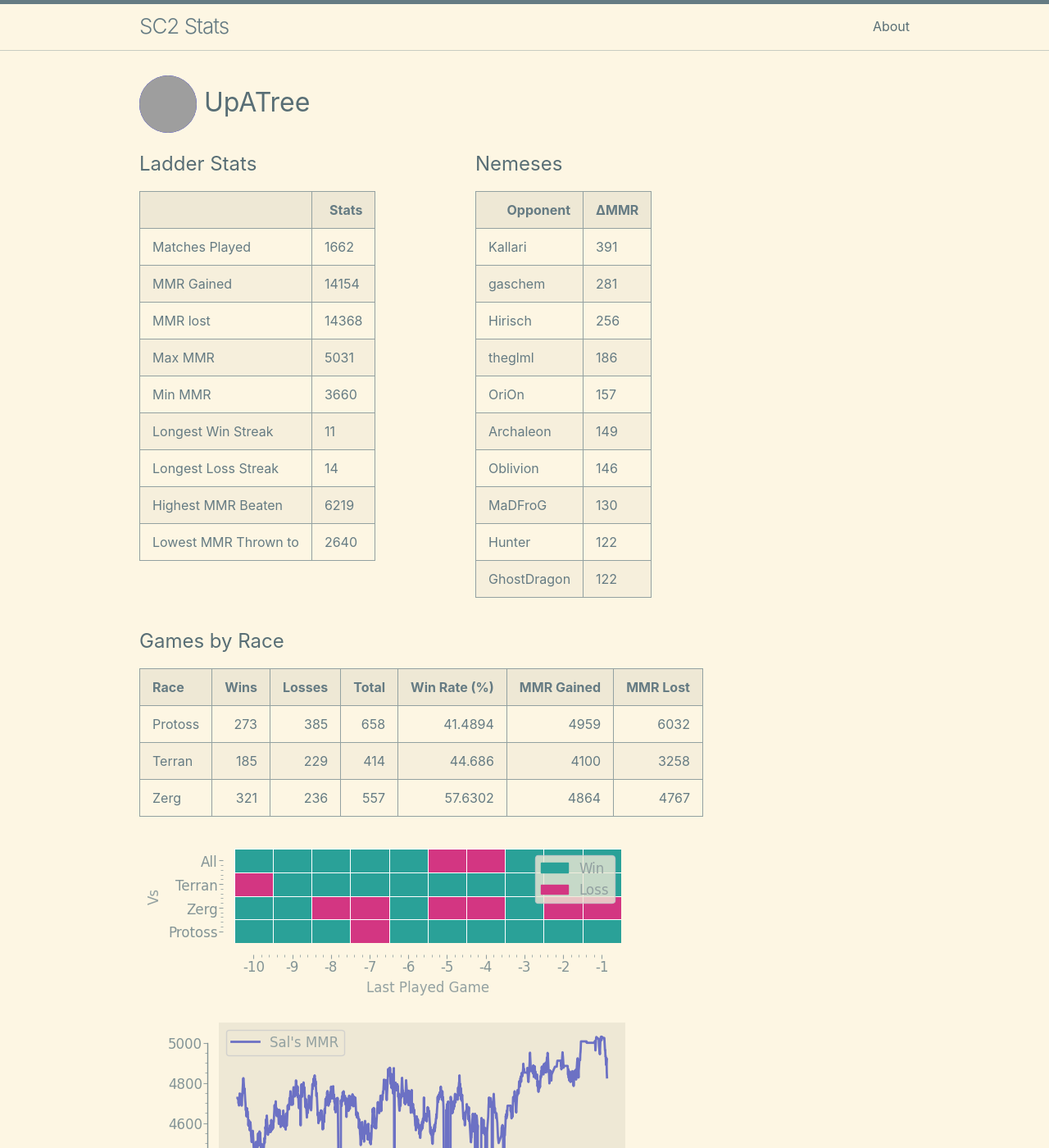
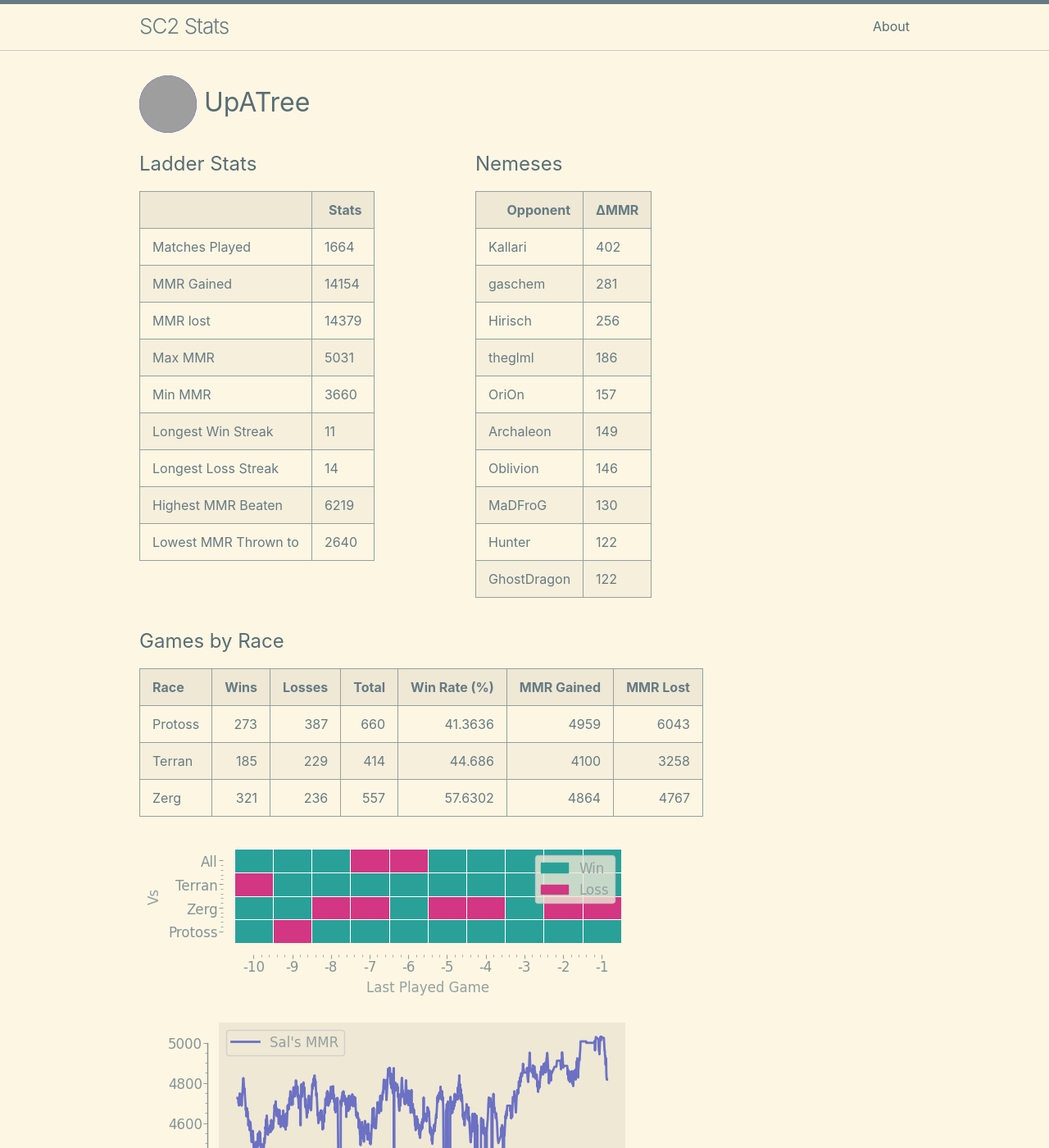
Before and after one commit to kylermurphy/UpATree, a Jekyll site: the page built from docs/index.md, in a window 1280 px wide and 1400 px high. Shown: the whole window at 82% size. Built offline with Jekyll 4.4.1, drawn with Linux system fonts in a browser that asks for light colours; grey boxes are pictures that could not be loaded.

Commit message:
running on push

```diff
--- a/docs/index.md
+++ b/docs/index.md
@@ -18,7 +18,7 @@ layout: home
   <tbody>
     <tr>
       <td>Matches Played</td>
-      <td>1662</td>
+      <td>1664</td>
     </tr>
     <tr>
       <td>MMR Gained</td>
@@ -26,7 +26,7 @@ layout: home
     </tr>
     <tr>
       <td>MMR lost</td>
-      <td>14368</td>
+      <td>14379</td>
     </tr>
     <tr>
       <td>Max MMR</td>
@@ -67,7 +67,7 @@ layout: home
   <tbody>
     <tr>
       <td>Kallari</td>
-      <td>391</td>
+      <td>402</td>
     </tr>
     <tr>
       <td>gaschem</td>
@@ -114,7 +114,7 @@ layout: home
 
 | Race    |   Wins |   Losses |   Total |   Win Rate (%) |   MMR Gained |   MMR Lost |
 |:--------|-------:|---------:|--------:|---------------:|-------------:|-----------:|
-| Protoss |    273 |      385 |     658 |        41.4894 |         4959 |       6032 |
+| Protoss |    273 |      387 |     660 |        41.3636 |         4959 |       6043 |
 | Terran  |    185 |      229 |     414 |        44.686  |         4100 |       3258 |
 | Zerg    |    321 |      236 |     557 |        57.6302 |         4864 |       4767 |
 
--- a/log.txt
+++ b/log.txt
@@ -784,3 +784,4 @@ Writing a log file 2025-04-01 17:48:15.
 Writing a log file 2025-04-01 18:31:29.
 Writing a log file 2025-04-01 18:52:35.
 Writing a log file 2025-04-01 19:18:44.
+Writing a log file 2025-04-01 19:31:38.
```
Also changed, not shown: docs/assets/MMR.png, docs/assets/daily.png, docs/assets/gm_hist.png, docs/assets/r_wrt.png, 1 other file.
